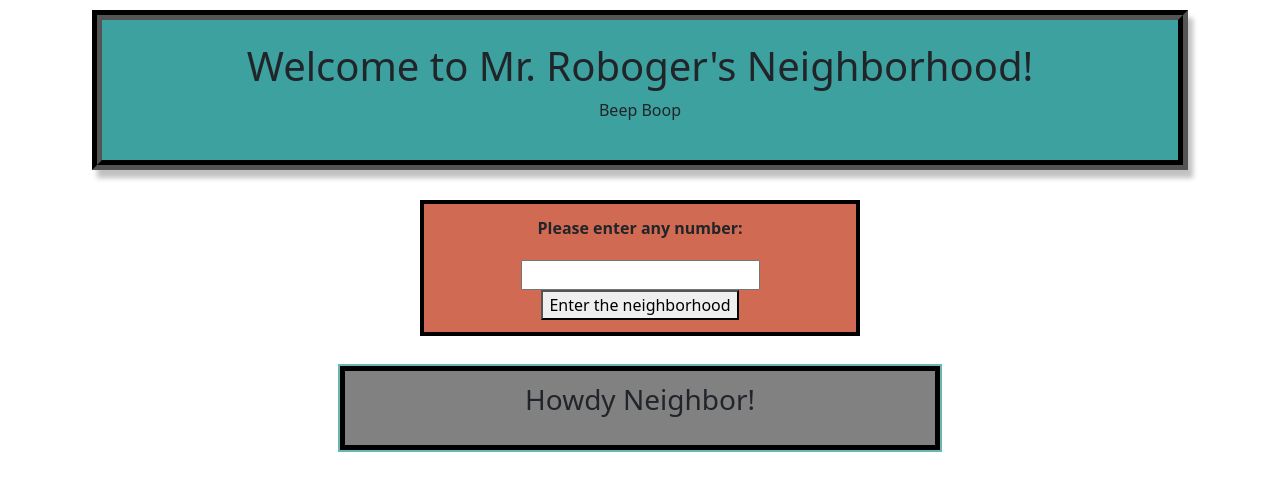
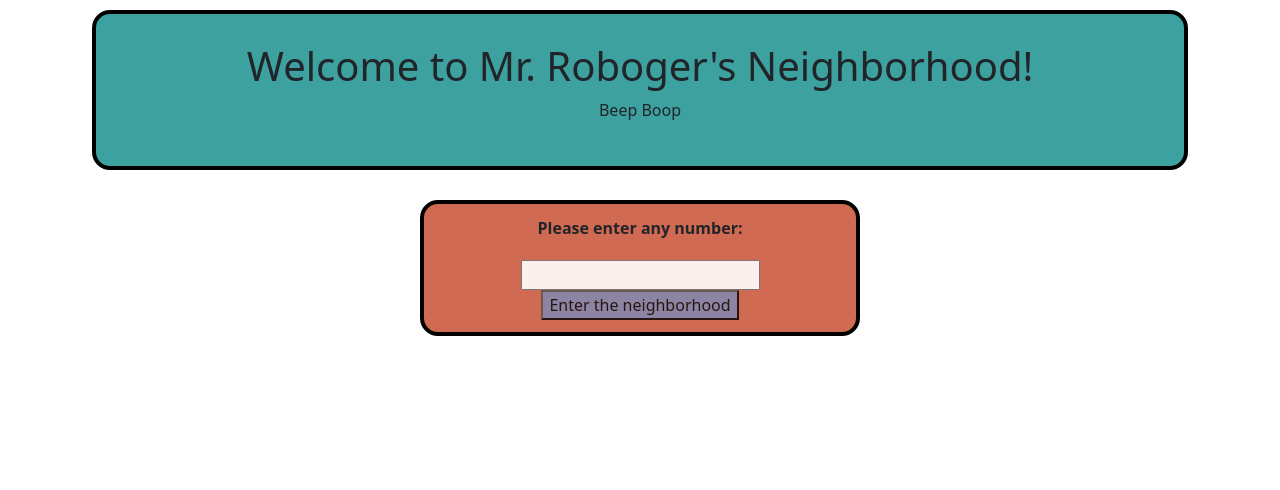
Before and after one commit to doctorcrawford/beep-boop, a plain HTML site: page index.html in a window 1280 px wide. Drawn offline with nearby package versions, Linux system fonts and the light colour scheme.

Commit message:
add styling animation

```diff
--- a/css/styles.css
+++ b/css/styles.css
@@ -1,6 +1,11 @@
-/* .hidden {
+.hidden {
   display: none;
-} */
+}
+
+.header, form, #neighborhood {
+  border-radius: 18px;
+  text-align: center;
+}
 
 body {
     background: url(neighborhood.jpg);
@@ -9,16 +14,13 @@ body {
 .header {
   height: 20vh;
   min-height: 80px;
-  text-align: center;
   display: flex;
   flex-direction: column;
   justify-content: center;
   background-color: rgba(33, 148, 146, 0.873);
-  box-shadow: 5px 8px 5px rgb(193, 193, 193);
   margin: 10px;
   padding: 10px;
-  border: 10px groove black;
-  /* box-sizing: border-box; */
+  border: 4px solid black;
 }
 body{
 }
@@ -28,15 +30,32 @@ form {
   margin-left: auto;
   margin-right: auto;
   width: 55vh;
-  text-align: center;
   background-color: rgba(201, 78, 50, 0.84);
   border: 4px solid black;
   font-weight: 800;
   padding: 12px;
 }
 
+input {
+  opacity: .9;
+}
+
+button {
+  background-color: #3ca4ff96;
+  opacity: .8;
+}
+
 label {
   margin-bottom: 20px;
+}
+
+@keyframes colorchange {
+  0%   {background-color:red}
+  20%  {background-color:yellow}
+  40%  {background-color:blue}
+  60%  {background-color:green}
+  80% {background-color:red}
+  100% {background-color:rgba(211, 82, 231, 0.84)}
 }
 
 #neighborhood {
@@ -45,9 +64,10 @@ label {
   margin-right: auto;
   width: 75vh;
   outline: 2px solid rgba(33, 148, 146, 0.673);
-  text-align: center;
-  background-color: rgba(105, 105, 105, 0.84);
+  background-color: rgba(211, 82, 231, 0.84);
   font-weight: 800;
   padding: 12px;
   border: 5px solid black;
+  animation-name: colorchange;
+  animation-duration: 8s;
 }
```
